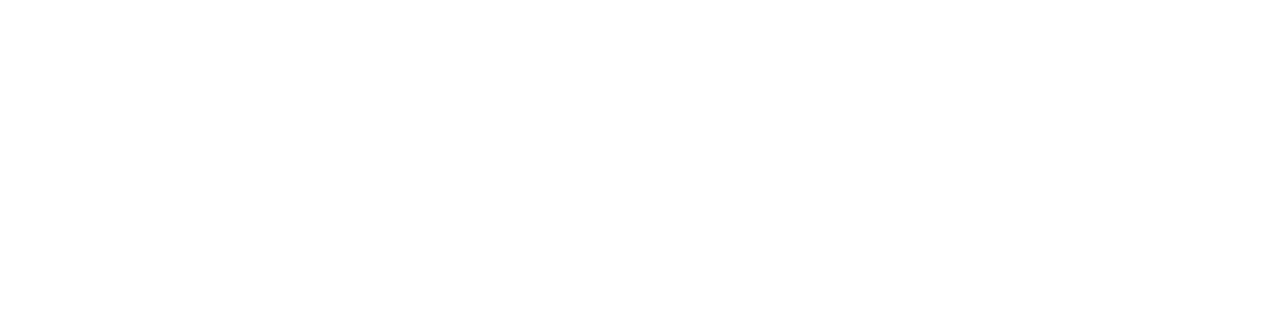
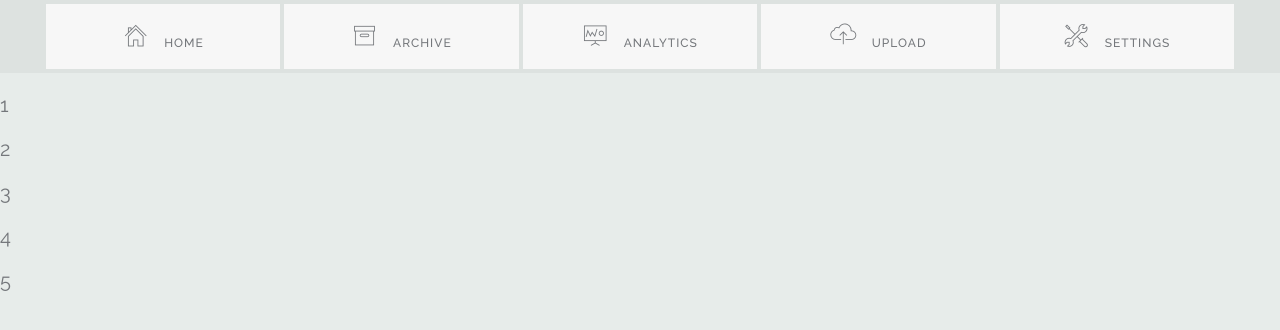
Before and after one commit to HyunYuJin/tab_style, a plain HTML site: page index.html in a window 1280 px wide. Drawn offline with Linux system fonts and the light colour scheme.

Commit message:
tab-01 tabs

```diff
--- a/css/demo.css
+++ b/css/demo.css
@@ -0,0 +1,38 @@
+@import url(//fonts.googleapis.com/css?family=Raleway:400,500,700);
+
+@font-face {
+	font-weight: normal;
+	font-style: normal;
+	font-family: 'codropsicons';
+	src:url('../fonts/codropsicons/codropsicons.eot');
+	src:url('../fonts/codropsicons/codropsicons.eot?#iefix') format('embedded-opentype'),
+		url('../fonts/codropsicons/codropsicons.woff') format('woff'),
+		url('../fonts/codropsicons/codropsicons.ttf') format('truetype'),
+		url('../fonts/codropsicons/codropsicons.svg#codropsicons') format('svg');
+}
+
+*, *:after, *:before { -webkit-box-sizing: border-box; box-sizing: border-box; }
+
+body {
+	background: #e7ecea;
+	color: #74777b;
+	font-weight: 400;
+	font-size: 1em;
+	font-family: 'Raleway', Arial, sans-serif;
+}
+
+a {
+	color: #2CC185;
+	text-decoration: none;
+	outline: none;
+}
+
+a:hover, a:focus {
+	color: #74777b;
+}
+
+
+section {
+    position: relative;
+    min-height: 100%;
+}
--- a/css/tabs.css
+++ b/css/tabs.css
@@ -0,0 +1,50 @@
+@font-face {
+	font-weight: normal;
+	font-style: normal;
+	font-family: 'stroke7pixeden';
+	src:url('../fonts/stroke7pixeden/stroke7pixeden.eot?u58ytb');
+	src:url('../fonts/stroke7pixeden/stroke7pixeden.eot?#iefixu58ytb') format('embedded-opentype'),
+		url('../fonts/stroke7pixeden/stroke7pixeden.woff?u58ytb') format('woff'),
+		url('../fonts/stroke7pixeden/stroke7pixeden.ttf?u58ytb') format('truetype'),
+		url('../fonts/stroke7pixeden/stroke7pixeden.svg?u58ytb#stroke7pixeden') format('svg');
+}
+
+.tabs {
+    position: relative;
+    width: 100%;
+    margin: 0 auto;
+    font-size: 1.25em;
+    font-weight: 300;
+}
+
+.tabs nav {
+    text-align: center;
+}
+
+.tabs nav ul {
+    list-style: none;
+    position: relative;
+    max-width: 1200px;
+    margin: 0 auto;
+    padding: 0;
+    display: flex;
+    justify-content: center;
+}
+
+.tabs nav ul li {
+    position: relative;
+    display: block;
+    margin: 0;
+    text-align: center;
+    flex: 1;
+}
+
+.tabs nav a {
+    position: relative;
+    display: block;
+    line-height: 2.5;
+}
+
+.tabs nav a span {
+    vertical-align: center;
+}
--- a/css/tabstyles.css
+++ b/css/tabstyles.css
@@ -0,0 +1,33 @@
+nav {
+    background-color: rgba(40, 44, 42, 0.05);
+}
+
+.tabs-style-bar nav ul li a {
+    position: relative;
+    color: #74777b;
+    background-color: #f7f7f7;
+    margin: 0 2px;
+}
+
+.tabs-style-bar nav ul {
+    border: 4px solid transparent;
+}
+
+.tabs nav a::before {
+    font-family: 'stroke7pixeden';
+    display: inline-block;
+    font-size: 1.3em;
+    margin-right: 0.4em;
+}
+.icon-home::before { content: '\e648'; }
+.icon-box::before { content: '\e674'; }
+.icon-display::before { content: '\e65e'; }
+.icon-upload::before { content: '\e68a'; }
+.icon-tools::before { content: '\e60a'; }
+
+.tabs-style-bar nav ul li a span {
+    text-transform: uppercase;
+    font-size: 0.6em;
+    font-weight: 500;
+    letter-spacing: 1px;
+}
--- a/index.html
+++ b/index.html
@@ -4,9 +4,64 @@
     <meta charset="UTF-8">
     <meta http-equiv="X-UA-Compatible" content="IE=edge">
     <meta name="viewport" content="width=device-width, initial-scale=1.0">
+    <link rel="stylesheet" href="./css/normalize.css">
+    <link rel="stylesheet" href="./css/demo.css">
+    <link rel="stylesheet" href="./css/tabs.css">
+    <link rel="stylesheet" href="./css/tabstyles.css">
     <title>Tab Styles</title>
 </head>
 <body>
-
+    <div class="tab-styles">
+        <section id="tab-01">
+            <div class="tabs tabs-style-bar">
+                <nav>
+                    <ul>
+                        <li>
+                            <a href="#section-bar-1" class="icon icon-home">
+                                <span>Home</span>
+                            </a>
+                        </li>
+                        <li>
+                            <a href="#section-bar-2" class="icon icon-box">
+                                <span>Archive</span>
+                            </a>
+                        </li>
+                        <li>
+                            <a href="#section-bar-3" class="icon icon-display">
+                                <span>Analytics</span>
+                            </a>
+                        </li>
+                        <li>
+                            <a href="#section-bar-4" class="icon icon-upload">
+                                <span>Upload</span>
+                            </a>
+                        </li>
+                        <li>
+                            <a href="#section-bar-5" class="icon icon-tools">
+                                <span>Settings</span>
+                            </a>
+                        </li>
+                    </ul>
+                </nav>
+                <div class="content-wrap">
+                    <section id="section-bar-1">
+                        <p>1</p>
+                    </section>
+                    <section id="section-bar-2">
+                        <p>2</p>
+                    </section>
+                    <section id="section-bar-3">
+                        <p>3</p>
+                    </section>
+                    <section id="section-bar-4">
+                        <p>4</p>
+                    </section>
+                    <section id="section-bar-5">
+                        <p>5</p>
+                    </section>
+                </div>
+            </div>
+        </section>
+    </div>
 </body>
 </html>
```
